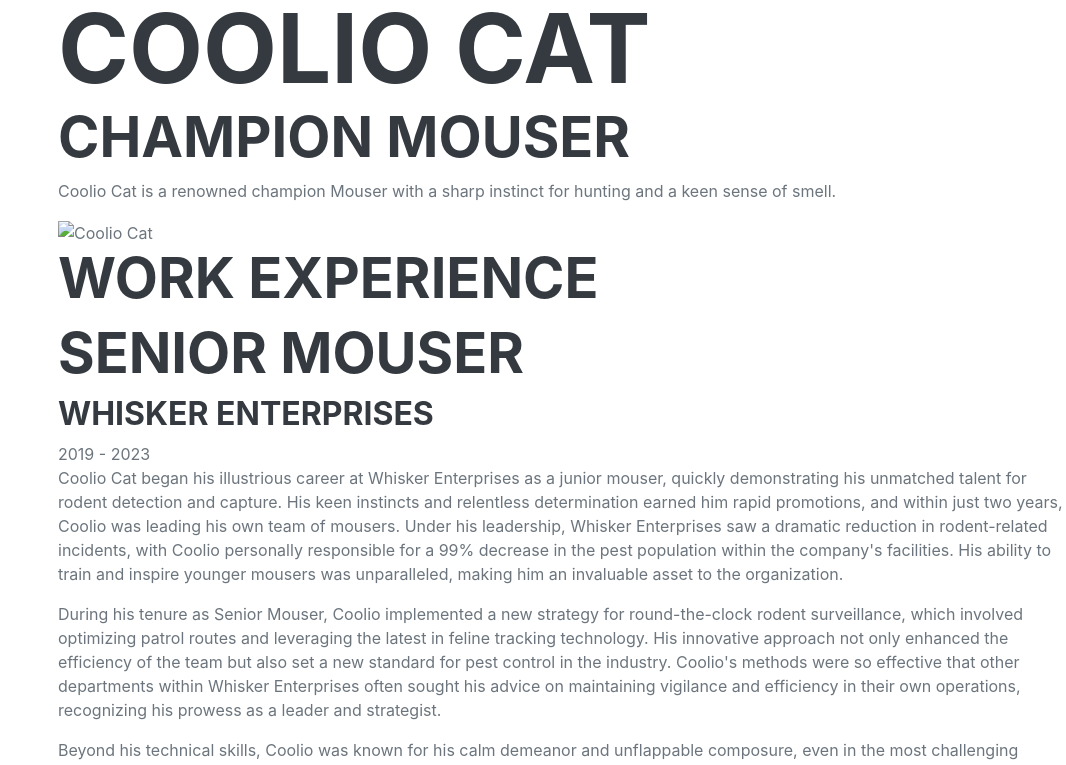
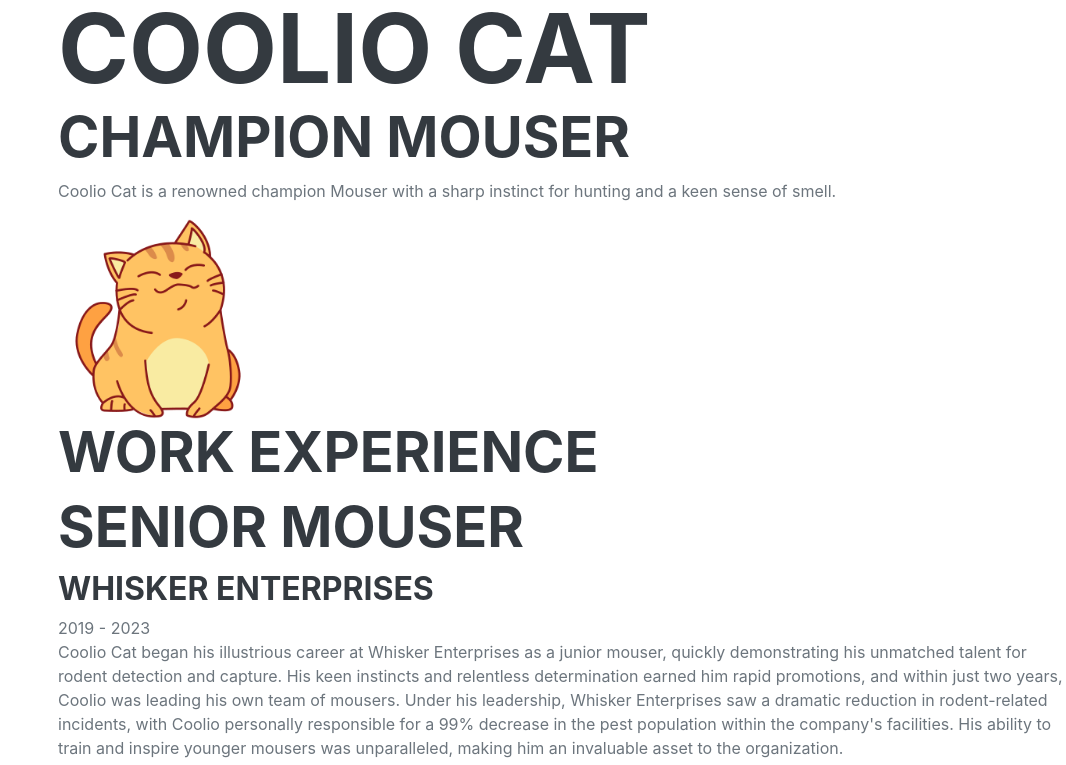
Before and after one commit to gpcorser/gpcorser.github.io, a plain HTML site: page cis255/cooliocat.html in a window 1280 px wide. Shown: the top 765 px of the page, without its empty margins (214-1280 px from the left). Drawn offline with Linux system fonts and the light colour scheme; files that its build step writes are made by us from their sources.

Commit message:
Update cooliocat.html

```diff
--- a/cis255/cooliocat.html
+++ b/cis255/cooliocat.html
@@ -12,7 +12,7 @@
         <h2>Champion Mouser</h2>
         <p>Coolio Cat is a renowned champion Mouser with a sharp instinct for hunting and a keen sense of smell.</p>
     </header>
-    <img src="cooliocat.jpg" alt="Coolio Cat" width="200" height="200">
+    <img src="cooliocat.png" alt="Coolio Cat" width="200" height="200">
 
     <section>
         <h2>Work Experience</h2>
```
